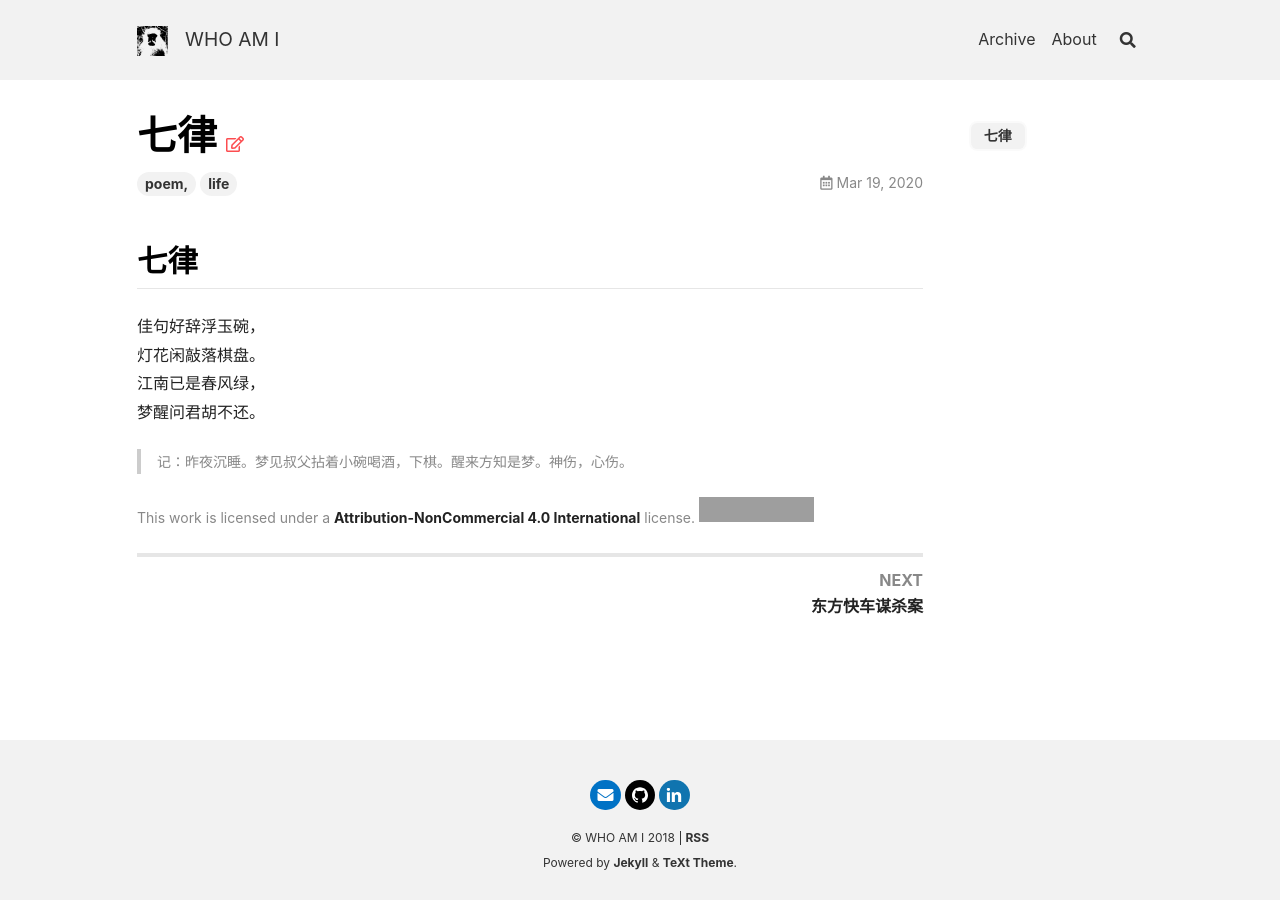
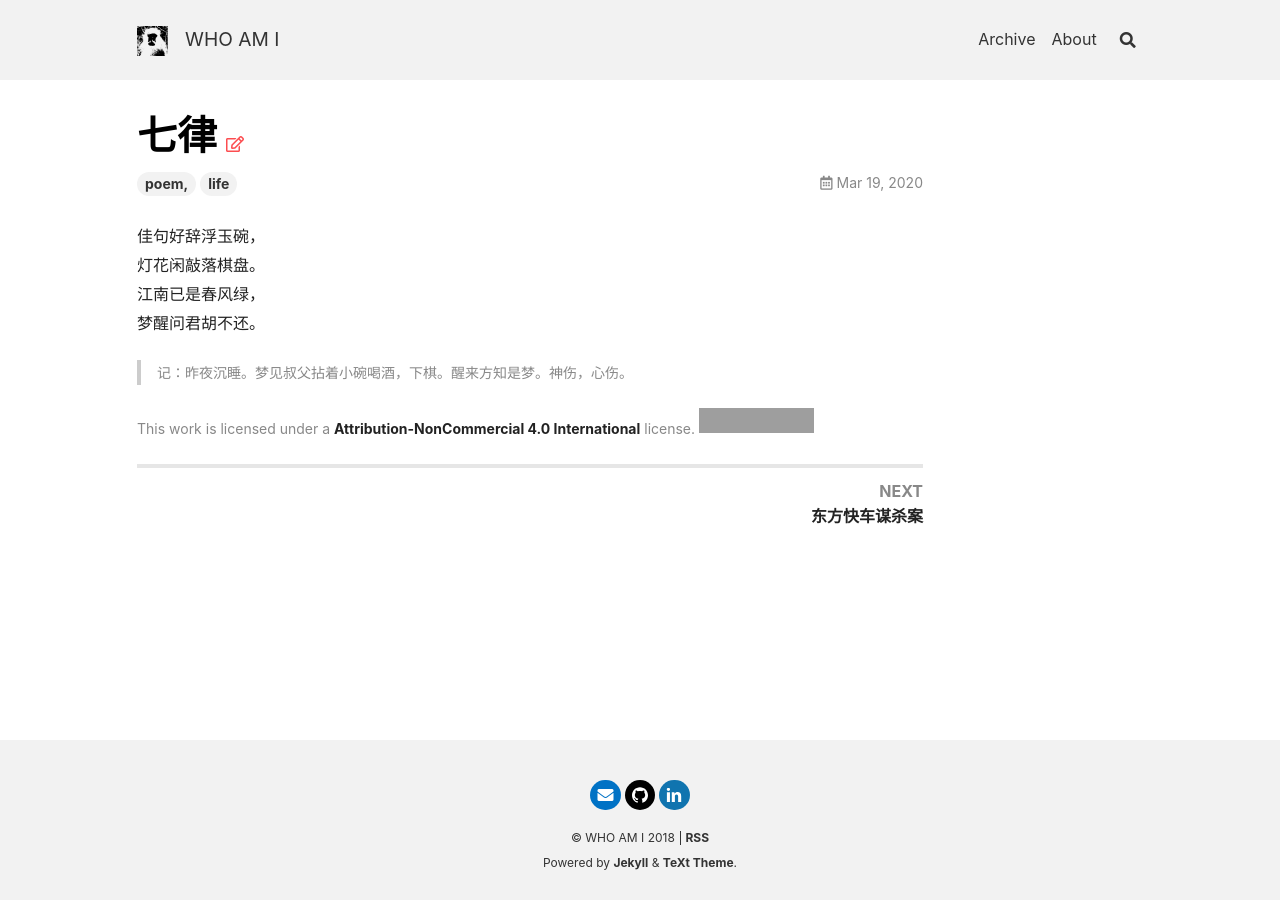
Before and after one commit to wjmmx/wjmmx.github.io, a Jekyll site: the page built from _posts/2020-03-19-Missing_Uncle.md, in a window 1280 px wide. Built offline with Jekyll 4.4.1, drawn with Linux system fonts in a browser that asks for light colours; nearby versions of some CDN libraries; comment, search, counter and statistics services are not loaded; grey boxes are pictures that could not be loaded.

Commit message:
delete the duplicate caption

```diff
--- a/_posts/2020-03-19-Missing_Uncle.md
+++ b/_posts/2020-03-19-Missing_Uncle.md
@@ -3,8 +3,6 @@ title: 七律
 key: 20200319
 tags: poem, life
 ---
-
-## 七律
 
 佳句好辞浮玉碗，<br/>
 灯花闲敲落棋盘。<br/>
```
